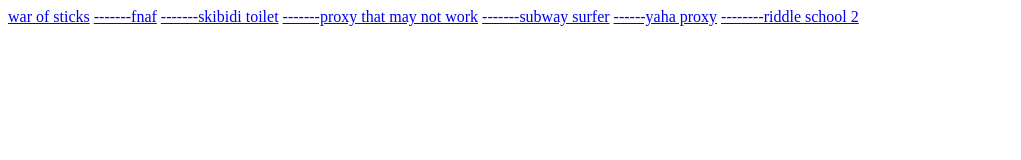
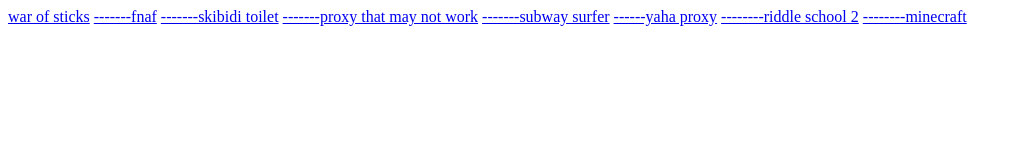
Before and after one commit to WorldWideInternet/bypass, a plain HTML site: page index.html in a window 1280 px wide. Shown: the whole page, without its empty margins (0-1021 px from the left). Drawn offline with Linux system fonts and the light colour scheme.

Commit message:
Update index.html

```diff
--- a/index.html
+++ b/index.html
@@ -5,3 +5,4 @@
 <a href="subs.html">-------subway surfer</a>
 <a href="yaha.html">------yaha proxy</a>
 <a href="RiddleSchoolUnblocked.github.io-main/RiddleSchoolUnblocked.github.io-main">--------riddle school 2</a>
+<a href="mine.html">--------minecraft</a>
```
